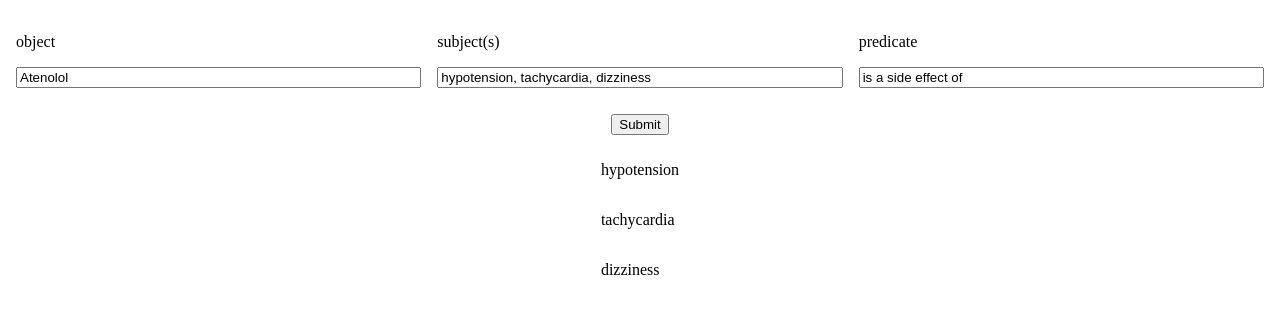
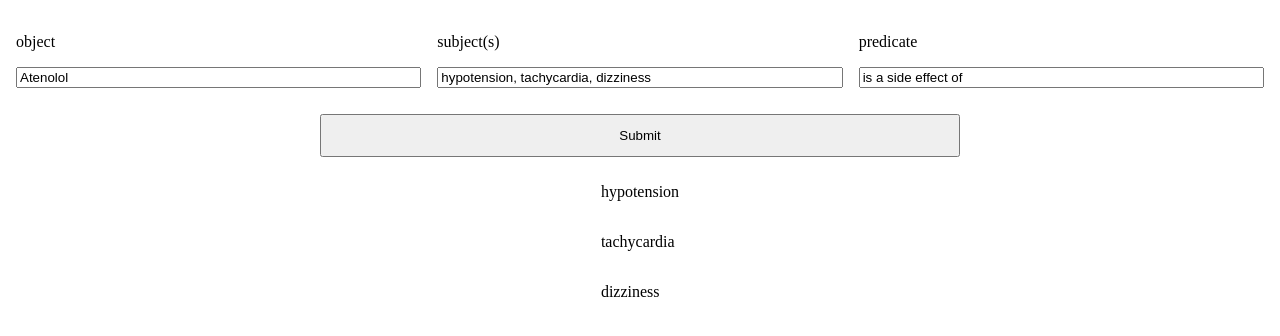
Before and after one commit to Bl1xvan/flashcardfrenzy, a plain HTML site: page index.html in a window 1280 px wide. Shown: the part 50-386 px from the top of the page. Drawn offline with Linux system fonts and the light colour scheme.

Commit message:
changed style

```diff
--- a/script.js
+++ b/script.js
@@ -1,4 +1,5 @@
 const cards = document.querySelectorAll(".card");
+const deck = [];
 
 cards.forEach(card => {
     console.log("Atenolol   " + card.innerText + " is a side effect of....");
--- a/style.css
+++ b/style.css
@@ -28,3 +28,8 @@ body{
 .button-cont{
     padding: 10px;
 }
+
+.submit{
+    width: 50vw;
+    padding: .75rem 0 .75rem;
+}
```
